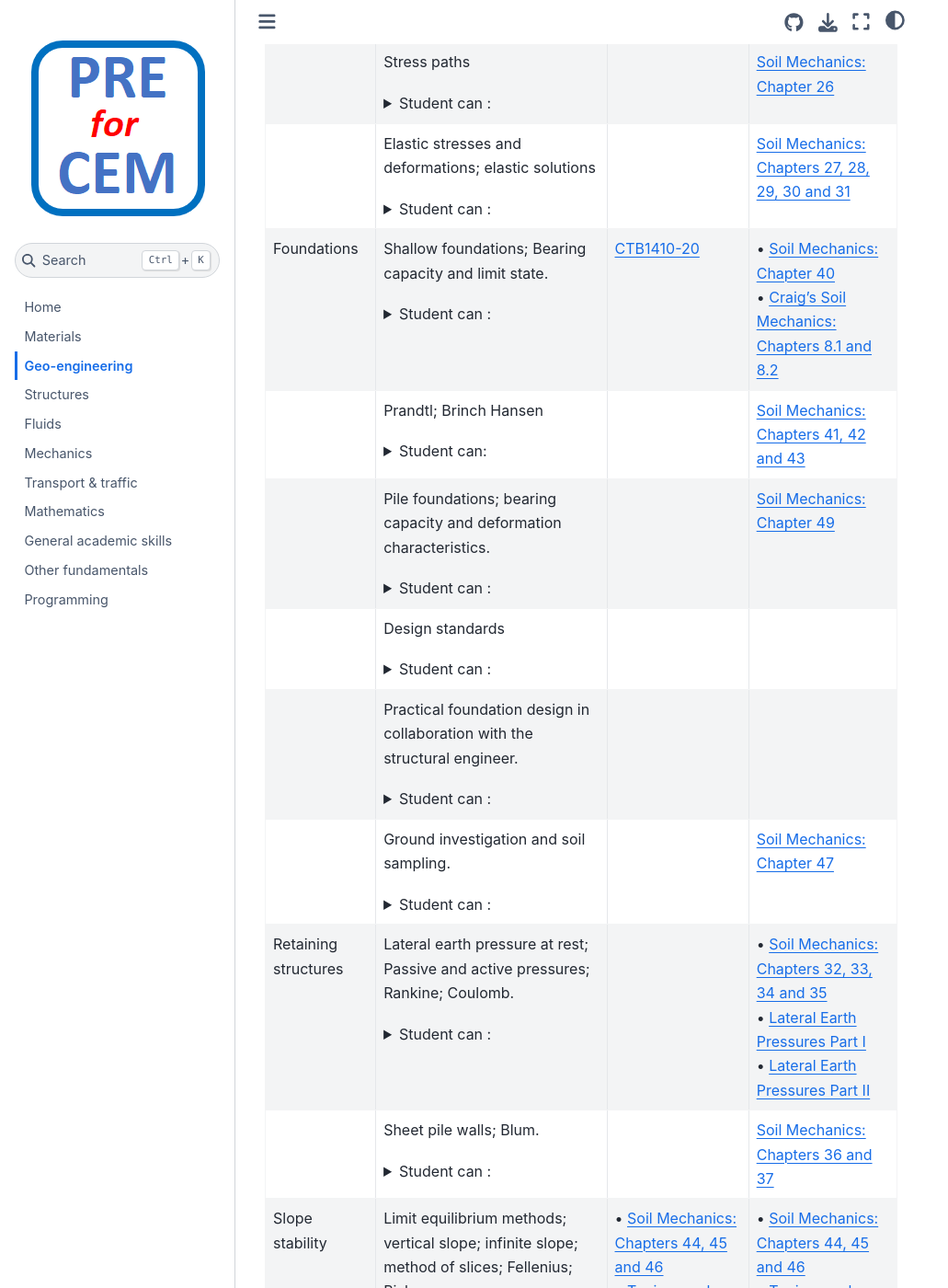
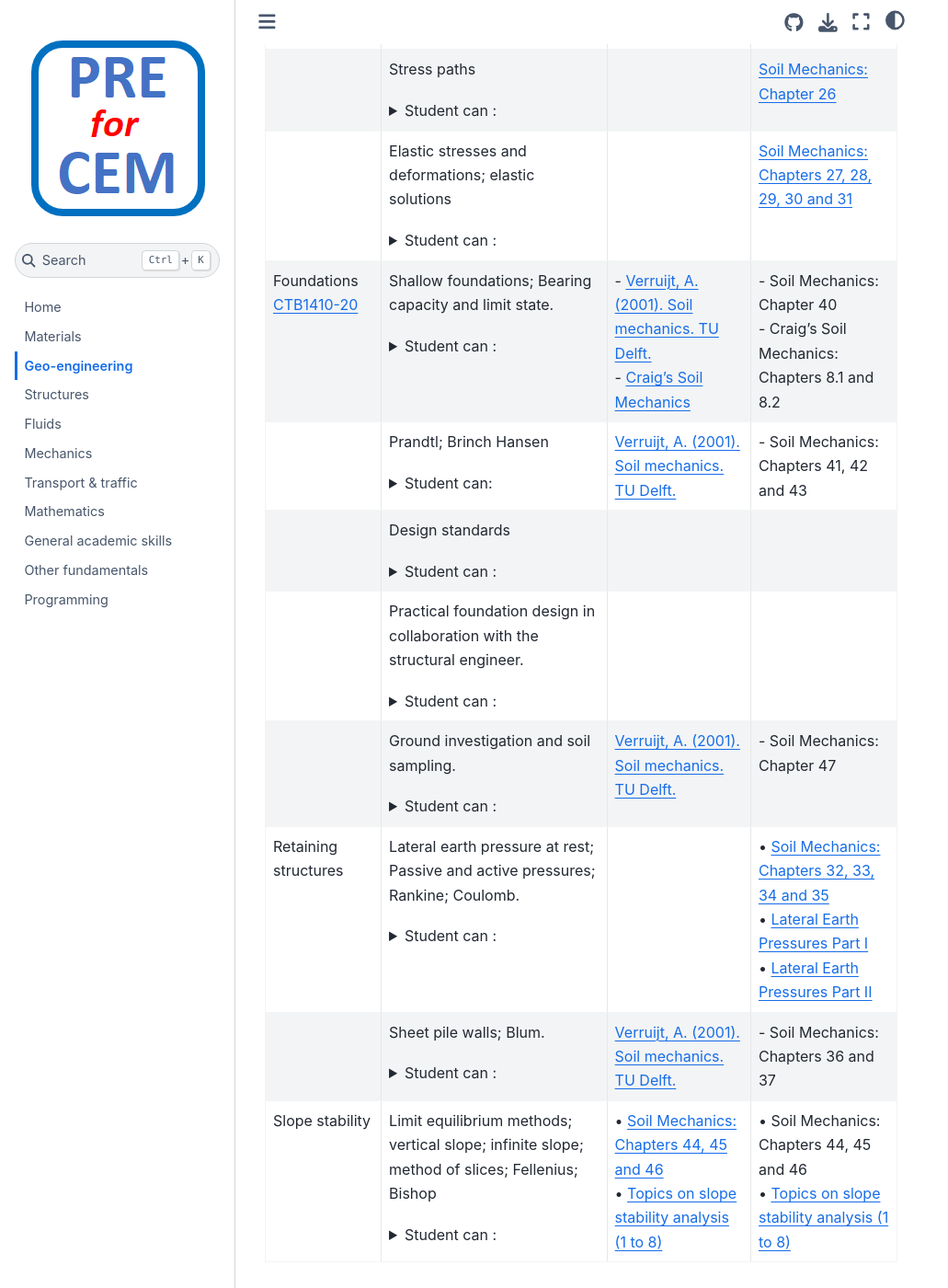
Before and after one commit to TUDelft-CITG/pre-for-cem, a Jupyter Book: the page built from book/contents/geo-engineering.md, in a window 1280 px wide and 1400 px high, scrolled down 1472 px. Shown: the whole window at 92% size, without its empty margins (0-1031 px from the left). Built offline with Jupyter Book 1.0.4 settings and Sphinx 7.4.7 and the Sphinx Book theme 1.1.4, drawn with Linux system fonts in a browser that asks for light colours; some of the changed text lies outside the part shown.

Commit message:
Update geo-engineering.md

````diff
--- a/book/contents/geo-engineering.md
+++ b/book/contents/geo-engineering.md
@@ -4,8 +4,8 @@
 
 |Subject|Topic category / Learning objectives   |Open Educational Resources[^1]|Remarks |
 |:------|:-------------|:------------------|:---------------------------|
-| Soil Mechanics       | Soil Characteristics: Classification and mineralogy of soils; Grains, grain size distribution and porosity.<details><summary> Student can :</summary> <br>- Explain the various forms of soil behaviour, including the influence of soil properties</details                                                                                                                                                                                        | [CTB2310](https://studiegids.tudelft.nl/a101_displayCourse.do?course_id=58427)  [CTB2320-17](https://studiegids.tudelft.nl/a101_displayCourse.do?course_id=58428) | • [Soil Mechanics: Chapters 2 and 3](https://geo.verruijt.net/software/SoilMechBook2012.pdf) <br>• [Soil classification](https://www.geoengineer.org/storage/education/10/general_file_collection/7906/siva-classification.pdf) <br>• [Lecture notes](https://ocw.mit.edu/courses/1-361-advanced-soil-mechanics-fall-2004/resources/part_ii_1/)
-|                      | Geomechanics: Stresses in soils and initial stress state: total stress, effective stress, pore pressure.<details><summary> Student can :</summary> <br>- Identify and calculate stresses present in subsoil</details                                                                                                                                        |                                 |• [Soil Mechanics: Chapters 4 and 5](https://geo.verruijt.net/software/SoilMechBook2012.pdf) <br>• [Stresses and capillarity](https://www.geoengineer.org/storage/education/10/general_file_collection/7625/1557730982-siva-effstress.pdf)
+| Soil Mechanics [CTB2310](https://studiegids.tudelft.nl/a101_displayCourse.do?course_id=58427)       | Soil Characteristics: Classification and mineralogy of soils; Grains, grain size distribution and porosity.<details><summary> Student can :</summary> <br>- Explain the various forms of soil behaviour, including the influence of soil properties</details                                                                                                                  |[Verruijt, A. (2001). Soil mechanics. TU Delft.](https://geo.verruijt.net/software/SoilMechBook2012.pdf) | - Soil Mechanics: Chapters 2 and 3 <br>• [Soil classification](https://www.geoengineer.org/storage/education/10/general_file_collection/7906/siva-classification.pdf) <br>• [Lecture notes](https://ocw.mit.edu/courses/1-361-advanced-soil-mechanics-fall-2004/resources/part_ii_1/)
+|                      | Geomechanics: Stresses in soils and initial stress state: total stress, effective stress, pore pressure.<details><summary> Student can :</summary> <br>- Identify and calculate stresses present in subsoil</details                                                                                                                                        |<br> -[Verruijt, A. (2001). Soil mechanics. TU Delft.](https://geo.verruijt.net/software/SoilMechBook2012.pdf) <br> - [Stresses and capillarity](https://www.geoengineer.org/storage/education/10/general_file_collection/7625/1557730982-siva-effstress.pdf)                                 |<br>- Chapters 4 and 5 <br>• [Stresses and capillarity](https://www.geoengineer.org/storage/education/10/general_file_collection/7625/1557730982-siva-effstress.pdf)
 |                      | Groundwater: Darcy's law, groundwater flow and permeability.<details><summary> Student can :</summary> <br>- Explain the various forms of soil behaviour in the presence of groundwater <br> - Plan an engineering strategy for analysing geotechnical problems involving groundwater flow</details                                                                                                                                        |                                 |• [Soil Mechanics: Chapters 6, 7 and 8](https://geo.verruijt.net/software/SoilMechBook2012.pdf) <br>• [Permeability and seepage](https://www.geoengineer.org/storage/education/10/general_file_collection/7905/siva-seepage.pdf)
 |              | Flow nets<details><summary> Student can :</summary> <br>- Build a flow net</details                                                                                     |                                 |•[Soil Mechanics: Chapter 10](https://geo.verruijt.net/software/SoilMechBook2012.pdf)<br>• [Seepage example](https://www.youtube.com/watch?v=wVDl-kIuKgo)
 |              | Strains, stress-strain relationships and tangent modulus.<details><summary> Student can :</summary> <br>- Analyse appropriately and evaluate geotechnical problems utilising presented theory</details                                                                                     |                                 |[Soil Mechanics: Chapters 12 and 13](https://geo.verruijt.net/software/SoilMechBook2012.pdf)
@@ -16,15 +16,14 @@
 |                       | Undrained behaviour of soils<details><summary> Student can :</summary> - Analyse appropriately and evaluate geotechnical problems utilising presented theory</details |                                 |[Soil Mechanics: Chapter 25](https://geo.verruijt.net/software/SoilMechBook2012.pdf)
 |                       | Stress paths<details><summary> Student can :</summary> - Analyse appropriately and evaluate geotechnical problems utilising presented theory</details |                                 |[Soil Mechanics: Chapter 26](https://geo.verruijt.net/software/SoilMechBook2012.pdf)
 |                       | Elastic stresses and deformations; elastic solutions<details><summary> Student can :</summary> - Analyse appropriately and evaluate geotechnical problems utilising presented theory</details|                                 |[Soil Mechanics: Chapters 27, 28, 29, 30 and 31](https://geo.verruijt.net/software/SoilMechBook2012.pdf)
-|Foundations          | Shallow foundations; Bearing capacity and limit state.<details><summary>Student can :</summary><br>- Make a well-founded assessment for the application of foundations <br>- Make a simple, static bearing capacity and settlement calculation for a foundation including determination of relevant parameters <br>- Be aware of the particularity of building on soft soil and the associated challenges</details                                                                                                                                                                                                          |[CTB1410-20](https://studiegids.tudelft.nl/a101_displayCourse.do?course_id=58366)                                |• [Soil Mechanics: Chapter 40](https://geo.verruijt.net/software/SoilMechBook2012.pdf) <br>• [Craig's Soil Mechanics: Chapters 8.1 and 8.2]( https://wp.kntu.ac.ir/fz_kalantary/Source/Soil%20Mech%20I/Craig's%20Soil%20Mechanics.pdf)
-|                      | Prandtl; Brinch Hansen<details><summary>Student can:</summary><br>- Understand how the forces from a structure can be transferred to the subsoil via a foundation structure</details                                                                                                                                                                                                         |                                 |[Soil Mechanics: Chapters 41, 42 and 43](https://geo.verruijt.net/software/SoilMechBook2012.pdf)
-|                        | Pile foundations; bearing capacity and deformation characteristics.<details><summary>Student can :</summary><br>- Make a well-founded assessment for the application of foundations <br>- Calculate the bearing capacity and deformation of pile foundations according to the applicable standards <br>- Be aware of the particularity of building on soft soil and the associated challenges</details                                                                                                                                                                                                                 |                                 |[Soil Mechanics: Chapter 49](https://geo.verruijt.net/software/SoilMechBook2012.pdf)
+|Foundations [CTB1410-20](https://studiegids.tudelft.nl/a101_displayCourse.do?course_id=58366)          | Shallow foundations; Bearing capacity and limit state.<details><summary>Student can :</summary><br>- Make a well-founded assessment for the application of foundations <br>- Make a simple, static bearing capacity and settlement calculation for a foundation including determination of relevant parameters <br>- Be aware of the particularity of building on soft soil and the associated challenges</details                                                                                                                                                                                                          |- [Verruijt, A. (2001). Soil mechanics. TU Delft.](https://geo.verruijt.net/software/SoilMechBook2012.pdf)<br>- [Craig's Soil Mechanics]( https://wp.kntu.ac.ir/fz_kalantary/Source/Soil%20Mech%20I/Craig's%20Soil%20Mechanics.pdf)                                |- Soil Mechanics: Chapter 40 <br>- Craig's Soil Mechanics: Chapters 8.1 and 8.2
+|                      | Prandtl; Brinch Hansen<details><summary>Student can:</summary><br>- Understand how the forces from a structure can be transferred to the subsoil via a foundation structure</details                                                                                                                                                                                                         |[Verruijt, A. (2001). Soil mechanics. TU Delft.](https://geo.verruijt.net/software/SoilMechBook2012.pdf)                                 |- Soil Mechanics: Chapters 41, 42 and 43             |                        | Pile foundations; bearing capacity and deformation characteristics.<details><summary>Student can :</summary><br>- Make a well-founded assessment for the application of foundations <br>- Calculate the bearing capacity and deformation of pile foundations according to the applicable standards <br>- Be aware of the particularity of building on soft soil and the associated challenges</details                                                                                                                                                                                                                 |  [Verruijt, A. (2001). Soil mechanics. TU Delft.](https://geo.verruijt.net/software/SoilMechBook2012.pdf)                               |- Soil Mechanics: Chapter 49
 |                      | Design standards <details><summary>Student can :</summary> <br>- Name the usual technical and functional requirements that must be set for a (foundation) construction and, for a simple construction, is able to formulate these requirements himself <br>- Choose the right foundation method <br>- Understand the safety philosophy in accordance with the Eurocode and is able to apply it correctly </details                                                                                                                                                                             |                                 |
 |                      | Practical foundation design in collaboration with the structural engineer.<details><summary>Student can :</summary> <br>- -</details                                                                                                                                                                                |                                 |
-|                      | Ground investigation and soil sampling.<details><summary>Student can :</summary><br>- Understand how geotechnical soil investigations (probing, drilling) are carried out <br>- Derive geotechnical properties from soil research</details                                                                                                                                                                                                                        |                                 |[Soil Mechanics: Chapter 47](https://geo.verruijt.net/software/SoilMechBook2012.pdf)
+|                      | Ground investigation and soil sampling.<details><summary>Student can :</summary><br>- Understand how geotechnical soil investigations (probing, drilling) are carried out <br>- Derive geotechnical properties from soil research</details                                                                                                                                                                                                                        |  [Verruijt, A. (2001). Soil mechanics. TU Delft.](https://geo.verruijt.net/software/SoilMechBook2012.pdf)                               | - Soil Mechanics: Chapter 47
 | Retaining structures | Lateral earth pressure at rest; Passive and active pressures; Rankine; Coulomb. <details><summary>Student can :</summary> <br>- Understand the difference between neutral and active/passive earth pressure</details                                                                                                                                                                                            |                                 |• [Soil Mechanics: Chapters 32, 33, 34 and 35](https://geo.verruijt.net/software/SoilMechBook2012.pdf) <br>• [Lateral Earth Pressures Part I](https://www.youtube.com/watch?v=gxsKH5zRWVI) <br>• [Lateral Earth Pressures Part II](https://www.youtube.com/watch?v=BykNEk_EEoQ)
-|  | Sheet pile walls; Blum.<details><summary>Student can :</summary> <br>- Calculate a simple retaining wall <br>- Apply this to retaining walls and knows the failure mechanisms of the retaining wall <br>- Plan an engineering strategy for analysing geotechnical problems involving retaining structures</details</details                                                                                                                                  |                                 |[Soil Mechanics: Chapters 36 and 37](https://geo.verruijt.net/software/SoilMechBook2012.pdf)
-| Slope stability      | Limit equilibrium methods; vertical slope; infinite slope; method of slices; Fellenius; Bishop<details><summary>Student can :</summary> <br>- Plan an engineering strategy for analysing geotechnical problems involving slope stability.</details                                                                                                                                        |• [Soil Mechanics: Chapters 44, 45 and 46](https://geo.verruijt.net/software/SoilMechBook2012.pdf) <br>• [Topics on slope stability analysis (1 to 8)](https://www.geoengineer.org/education/slope-stability/introduction-to-slope-stability)                                 |• [Soil Mechanics: Chapters 44, 45 and 46](https://geo.verruijt.net/software/SoilMechBook2012.pdf) <br>• [Topics on slope stability analysis (1 to 8)](https://www.geoengineer.org/education/slope-stability/introduction-to-slope-stability)
+|  | Sheet pile walls; Blum.<details><summary>Student can :</summary> <br>- Calculate a simple retaining wall <br>- Apply this to retaining walls and knows the failure mechanisms of the retaining wall <br>- Plan an engineering strategy for analysing geotechnical problems involving retaining structures</details</details                                                                                                                                  |[Verruijt, A. (2001). Soil mechanics. TU Delft.](https://geo.verruijt.net/software/SoilMechBook2012.pdf)                                 |- Soil Mechanics: Chapters 36 and 37
+| Slope stability      | Limit equilibrium methods; vertical slope; infinite slope; method of slices; Fellenius; Bishop<details><summary>Student can :</summary> <br>- Plan an engineering strategy for analysing geotechnical problems involving slope stability.</details                                                                                                                                        |• [Soil Mechanics: Chapters 44, 45 and 46](https://geo.verruijt.net/software/SoilMechBook2012.pdf) <br>• [Topics on slope stability analysis (1 to 8)](https://www.geoengineer.org/education/slope-stability/introduction-to-slope-stability)                                 |• Soil Mechanics: Chapters 44, 45 and 46 <br>• [Topics on slope stability analysis (1 to 8)](https://www.geoengineer.org/education/slope-stability/introduction-to-slope-stability)
 
 ```{admonition} General
 :class: tip, dropdown
````
